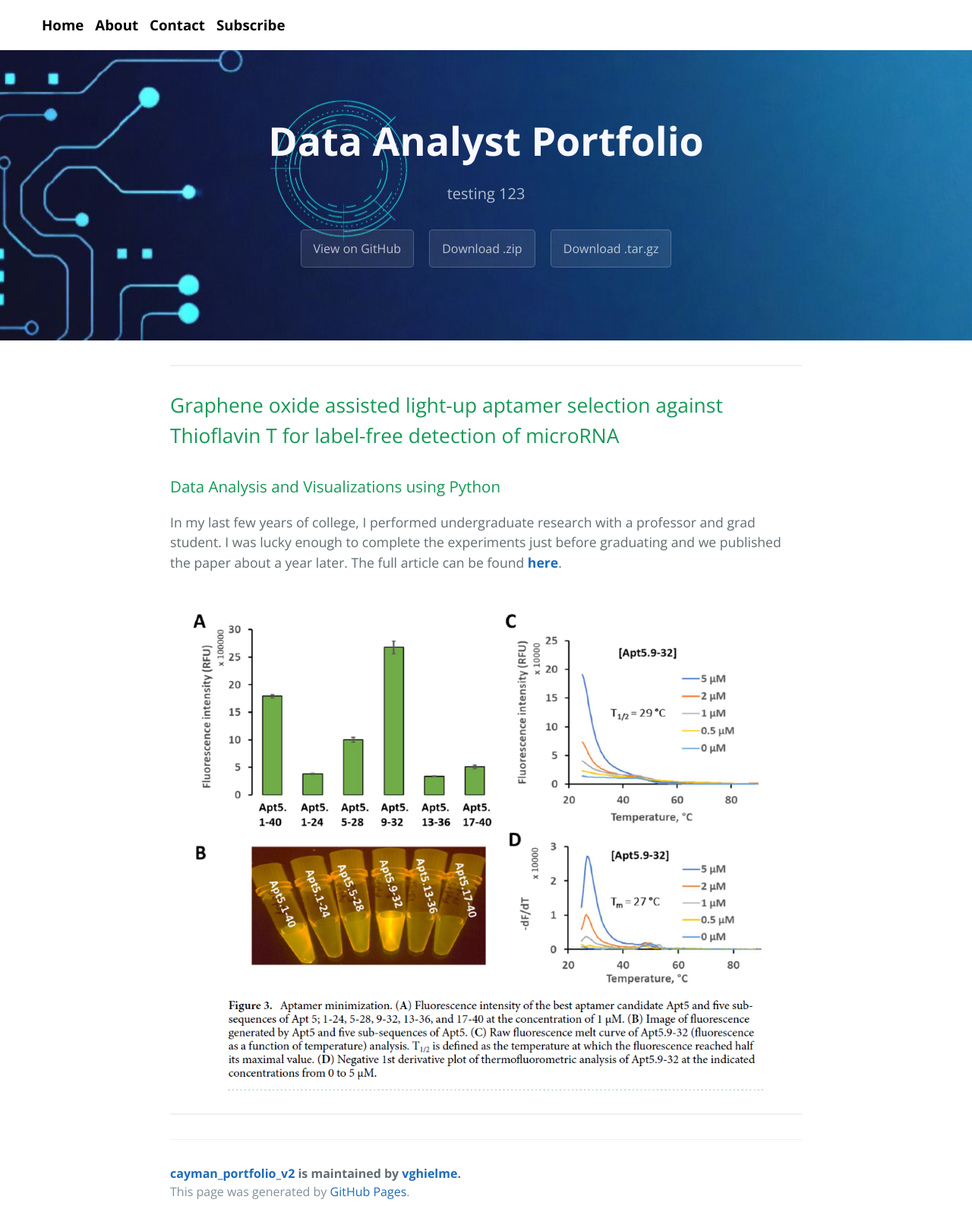
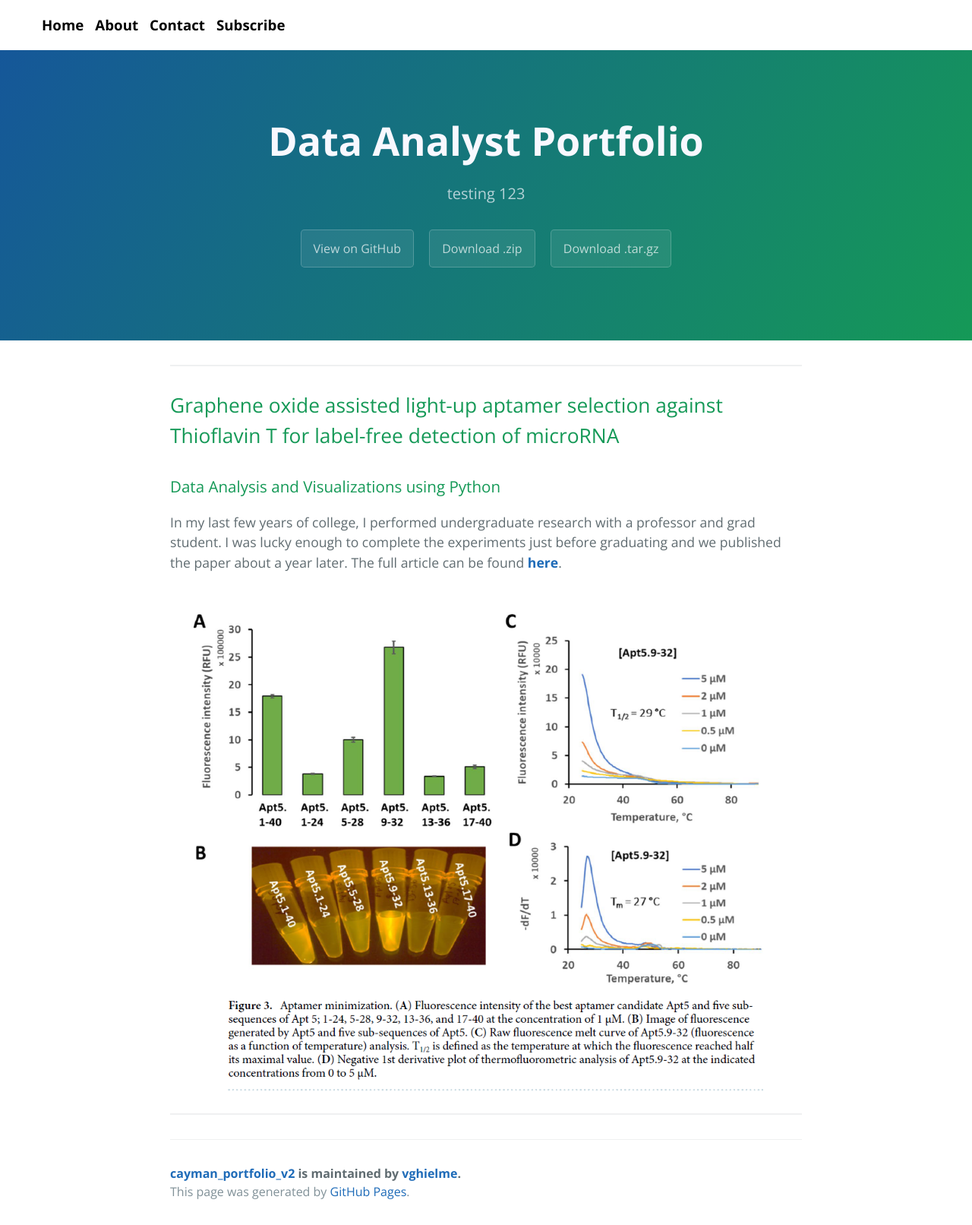
Before and after one commit to vghielme/cayman_portfolio_v2, a Jekyll site: the page built from index.md, in a window 1280 px wide. Shown: the whole page at 76% size. Built offline with Jekyll 4.4.1, drawn with Linux system fonts in a browser that asks for light colours.

Commit message:
adding gradient back in, in case image doesn't work

```diff
--- a/_sass/jekyll-theme-cayman.scss
+++ b/_sass/jekyll-theme-cayman.scss
@@ -29,6 +29,7 @@
   color: $header-heading-color;
   text-align: center;
   background-color: $header-bg-color;
+  background-image: linear-gradient(120deg, $header-bg-color-secondary, $header-bg-color);
 
 
   @include large {
```
